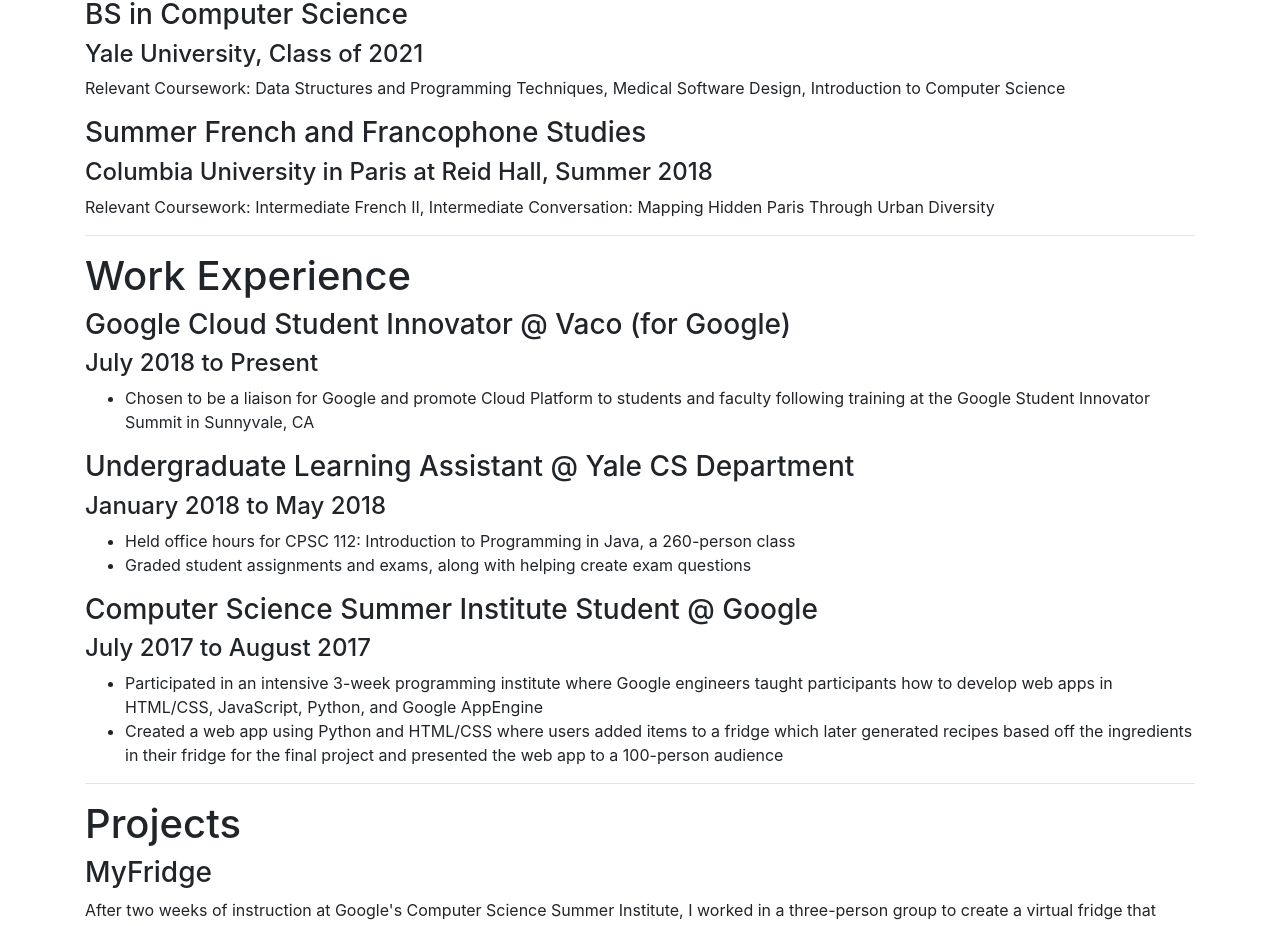
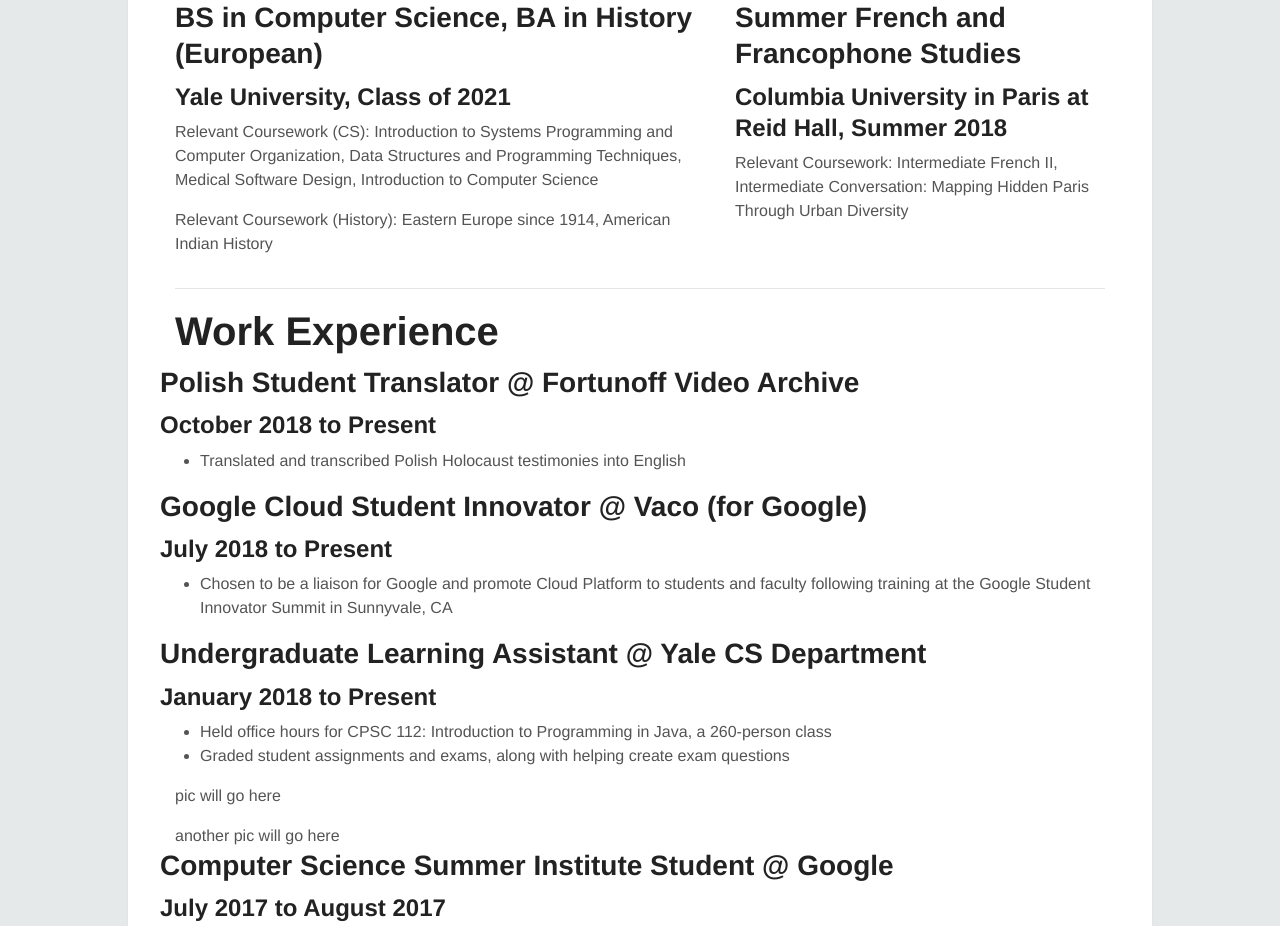
Before and after one commit to pagorska/pagorska.github.io, a plain HTML site: page index.html in a window 1280 px wide. Shown: the part 523-1449 px from the top of the page. Drawn offline with nearby package versions, Linux system fonts and the light colour scheme.

Commit message:
updated css

```diff
--- a/custom.css
+++ b/custom.css
@@ -1,20 +1,18 @@
 html {
     background: #e6e9e9;
-    background-color: azure;
     -webkit-font-smoothing: antialiased;
 }
 
 body {
-    background: azure;
     box-shadow: 0 0 2px rgba(0, 0, 0, 0.06);
     color: #545454;
     font-family: "Helvetica Neue", Helvetica, Arial, sans-serif;
-    font-size: 16px;
     line-height: 1.5;
     margin: 0 auto;
-    max-width: 800px;
+    max-width: 80%;
     padding: 2em 2em 4em;
 }
+
 
 h1, h2, h3, h4, h5, h6 {
     color: #222;
@@ -26,9 +24,6 @@
     margin-top: 1.3em;
 }
 
-a {
-    color: #0083e8;
-}
 
 b, strong {
     font-weight: 600;
@@ -62,13 +57,13 @@
 .italic {
     text-decoration: none;
     font-style: italic;
+
 }
 
 a:visited {
-    color: white;
+    color: dimgray;
     font-style: italic;
 }
-
 .item h3 {
 
 }
--- a/index.html
+++ b/index.html
@@ -12,6 +12,7 @@
 
     <!-- Bootstrap core CSS -->
     <link rel="stylesheet" href="https://maxcdn.bootstrapcdn.com/bootstrap/4.0.0/css/bootstrap.min.css" integrity="sha384-Gn5384xqQ1aoWXA+058RXPxPg6fy4IWvTNh0E263XmFcJlSAwiGgFAW/dAiS6JXm" crossorigin="anonymous">
+    <link rel="stylesheet" href="custom.css">
 
     <!-- Custom styles for this template -->
     <style type="text/css">
@@ -31,7 +32,7 @@
 
     <nav class="navbar navbar-expand-md navbar-dark bg-dark fixed-top">
         <!-- make PG a small image -->
-        <a class="navbar-brand" href="#" class="italic">PG</a>
+        <a class="navbar-brand" href="#" >PG</a>
         <button class="navbar-toggler" type="button" data-toggle="collapse" data-target="#navbarsExampleDefault" aria-controls="navbarsExampleDefault" aria-expanded="false" aria-label="Toggle navigation">
         <span class="navbar-toggler-icon"></span>
       </button>
@@ -64,28 +65,38 @@
 
         <div class="jumbotron" class="starter-template">
             <h1>Patrycja Gorska</h1>
-            <p class="lead">Computer Science Major at Yale<br> </p>
-            <p class="lead">I'm a rising sophomore at Yale, searching for an internship for the summer of 2019. I'm also interested in working remotely part-time throughout the school year and this summer, so <a href="#contact">contact me</a> if you're interested in working with me!</p>
+            <p class="italic">Computer Science Major at Yale<br> </p>
+            <p class="lead">I'm a sophomore at Yale, searching for an internship for the summer of 2019. I'm also interested in working remotely part-time throughout the school year and this summer, so <a href="#contact">contact me</a> if you're interested in working with me!</p>
         </div>
         <hr>
-        <div id="aboutMe" class="pageItem" class="row">
-            <h1>Education</h1>
-            <div class="item" class="col">
-                <h3>BS in Computer Science</h3>
+        <div id="aboutMe" class="pageItem"  class="containter">
+            <div class="row"><h1 class="col-md-12">Education</h1></div>
+            <div class="row">
+            <div class="col-md-7">
+                <h3>BS in Computer Science, BA in History (European)</h3>
                 <h4>Yale University, Class of 2021</h4>
-                <p>Relevant Coursework: Data Structures and Programming Techniques, Medical Software Design, Introduction to Computer Science<p>
-
+                <p class="CS" >Relevant Coursework (CS): Introduction to Systems Programming and Computer Organization, Data Structures and Programming Techniques, Medical Software Design, Introduction to Computer Science<p>
+                <p class="H" >Relevant Coursework (History): Eastern Europe since 1914, American Indian History</p>
             </div>
-            <div class="item" class="col"n>
+            <div class="col-md-5">
                 <h3>Summer French and Francophone Studies</h3>
                 <h4>Columbia University in Paris at Reid Hall, Summer 2018</h4>
                 <p>Relevant Coursework: Intermediate French II,  Intermediate Conversation: Mapping Hidden Paris Through Urban Diversity<p>
             </div>
+                </div>
         </div>
         <hr>
-        <div id="work" class="pageItem" class="row">
+        <div id="work" class="pageItem" class="container" >
             <h1>Work Experience</h1>
-            <div class="item">
+            <div class="row">
+            <div class="item"  class="H" class="col-md-6">
+                <h3>Polish Student Translator @ Fortunoff Video Archive</h3>
+                <h4>October 2018 to Present</h4>
+                <div class="lists"> <ul>
+                    <li>Translated and transcribed Polish Holocaust testimonies into English</li>
+                </ul></div>
+            </div>
+            <div class="item" class="CS" class="col-md-6">
                 <h3>Google Cloud Student Innovator @ Vaco (for Google)</h3>
                 <h4>July 2018 to Present</h4>
                 <div class="lists"> <ul>
@@ -93,16 +104,24 @@
                     </ul>
                 </div>
             </div>
-            <div class="item">
+            </div>
+            <div class="row">
+            <div class="item" class="CS" class="col-md-6">
                 <h3>Undergraduate Learning Assistant @ Yale CS Department</h3>
-                <h4>January 2018 to May 2018</h4>
+                <h4>January 2018 to Present</h4>
                 <div class="lists"> <ul>
                     <li>Held office hours for CPSC 112: Introduction to Programming in Java, a 260-person class</li>
                     <li>Graded student assignments and exams, along with helping create exam questions</li>
                     </ul>
                 </div>
             </div>
-            <div class="item">
+            <div class="col-md-6">
+                <p>pic will go here</p>
+                </div>
+            </div>
+            <div class="row">
+            <div class="col-md-6"> another pic will go here</div>
+            <div class="item" class="CS" class="col-md-6">
                 <h3>Computer Science Summer Institute Student @ Google</h3>
                 <h4>July 2017 to August 2017</h4>
                 <div class="lists">
@@ -111,10 +130,11 @@
                     <li>Created a web app using Python and HTML/CSS where users added items to a fridge which later generated recipes based off the ingredients in their fridge for the final project and presented the web app to a 100-person audience</li>
                 </ul>
                 </div>
+                </div>
             </div>
         </div>
         <hr>
-        <div id="projects" class="pageItem" class="row">
+        <div class="CS" id="projects" class="pageItem" class="row" >
             <h1>Projects</h1>
             <div class="item">
                 <h3>MyFridge</h3>
@@ -123,9 +143,9 @@
             <h3>More Projects Coming Soon!</h3>
         </div>
         <hr>
-        <div id="clubs" class="pageItem" class="row">
+        <div id="clubs" class="pageItem" class="row" >
             <h1>Clubs &amp; Volunteering</h1>
-            <div class="item">
+            <div class="item" class="CS">
                 <h3>Team Lead @ Yale Computer Society</h3>
                 <h4>September 2017 to Present</h4>
                 <div class="lists">
@@ -135,7 +155,7 @@
                     </ul>
                 </div>
             </div>
-            <div class="item">
+            <div class="item" class="CS">
                 <h3>Teaching Assistant @ SheCode</h3>
                 <h4>October 2017 to Present</h4>
                 <div class="lists">
@@ -154,17 +174,9 @@
                 </div>
             </div>
 
-            <div class="item">
-                <h3>Intramural Secretary @ Pauli Murray College</h3>
-                <h4>Starting September 2018</h4>
-            </div>
-            <div class="item">
-                <h3>Member @ Yale Climbing Team</h3>
-                <h4>October 2017 to Present</h4>
-            </div>
         </div>
         <hr>
-        <div id="contact" class="pageItem" class="row">
+        <div id="contact" class="pageItem" class="row" >
             <h1>Contact Me</h1>
         </div>
 
```
Also changed, not shown: hackathon_pic.jpg (added).
